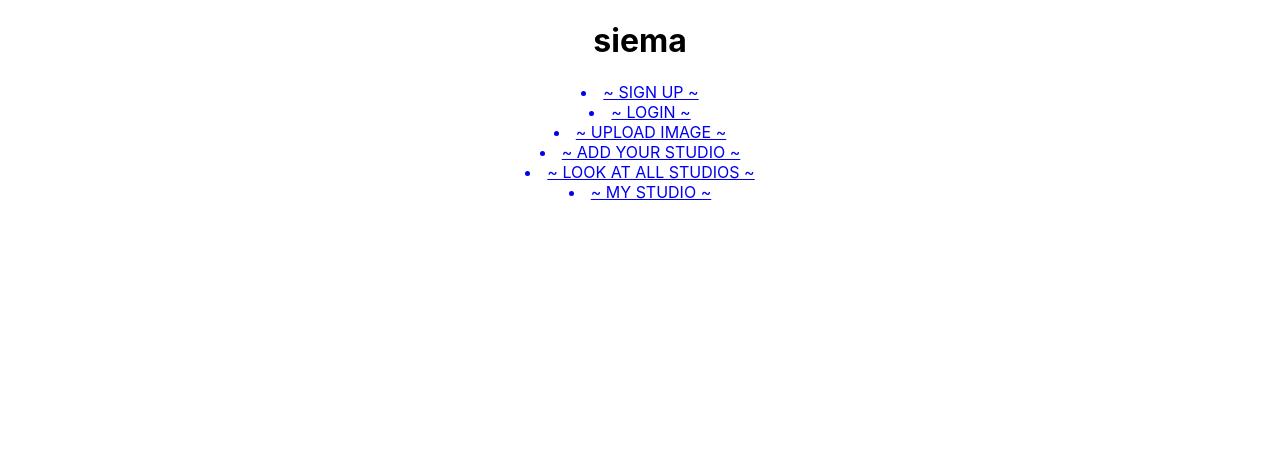
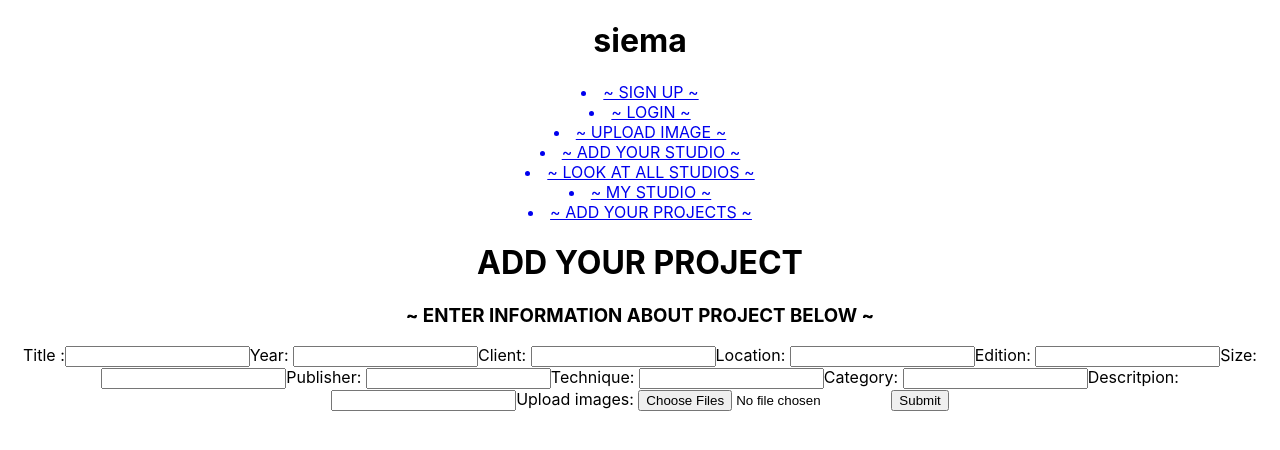
Before and after one commit to ewa-perlinska/React.js-studio-client, a React (Create React App) app: page /add-project/1 in a window 1280 px wide. Shown: the top 450 px of the page. Built offline with nearby package versions, Linux system fonts and the light colour scheme.

Commit message:
Add multipule images to project in form and action

```diff
--- a/src/App.js
+++ b/src/App.js
@@ -9,7 +9,7 @@ import StudioListContainer from "./components/Studio/StudioListContainer";
 import StudioDetails from "./components/Studio/StudioDetails";
 import MyStudioContainer from "./components/Studio/MyStudioContainer";
 import UpdateStudioContainer from "./components/Studio/UpdateStudioContainer";
-import UpdateStudioRender from "./components/Studio/UpdateStudioRender";
+import CreateProjectContainer from "./components/Project/CreateProjectContainer";
 
 function App() {
   return (
@@ -34,6 +34,9 @@ function App() {
         <Link to="/mystudio">
           <li>~ MY STUDIO ~</li>
         </Link>
+        <Link to="/createProject">
+          <li>~ ADD YOUR PROJECTS ~</li>
+        </Link>
         <Route exact path="/studio" component={StudioListContainer} />
         <Route exact path="/studio/:id" component={StudioDetails} />
         <Route exact path="/signup" component={SignupContainer} />
@@ -43,8 +46,13 @@ function App() {
         <Route exact path="/mystudio" component={MyStudioContainer} />
         <Route
           exact
+          path="/add-project/:id"
+          component={CreateProjectContainer}
+        />
+        <Route
+          exact
           path="/update-studio-information/:id"
-          component={UpdateStudioRender}
+          component={UpdateStudioContainer}
         />
       </Router>
     </div>
--- a/src/actions/projects.js
+++ b/src/actions/projects.js
@@ -51,12 +51,13 @@ function createProjectSuccess(project) {
   return {
     type: PROJECT_CREATE_SUCCESS,
     payload: {
-      project:
+      project: project
     }
   };
 }
 
-export const createProject = projectDetails => {
+export const createProject = (projectDetails, studioId) => {
+  console.log("do i have mt studio id here????? PROJECT ", studioId);
   return async function(dispatch, getState) {
     const stateData = getState().auth.data;
     const token = stateData.token;
@@ -64,10 +65,12 @@ export const createProject = projectDetails => {
 
     const response = await axios({
       method: "POST",
-      url: "http://localhost:4000/project",
+      url: `http://localhost:4000/studio/${studioId}/project`,
       headers: { authorization: `Bearer ${token}` },
+      studioId,
       data: {
-        projectDetails
+        projectDetails,
+        studioId
       }
     });
 
--- a/src/actions/studios.js
+++ b/src/actions/studios.js
@@ -135,13 +135,12 @@ export function studioUpdateSuccess(studio) {
 
 export function updateStudio(studioDetails, studioId) {
   console.log("do i have mt studio id here????? ", studioId);
-
+  console.log("do i have mt studio details here????? ", studioDetails);
   return async function(dispatch, getState) {
     const response = await axios({
       method: "PATCH",
       url: `${baseUrl}/studio/${studioId}`,
       studioId,
-
       data: {
         studioDetails
       }
--- a/src/components/Project/CreateProjectContainer.js
+++ b/src/components/Project/CreateProjectContainer.js
@@ -1,9 +1,9 @@
 import React, { useState } from "react";
 import { useDispatch, useSelector } from "react-redux";
 import { connect } from "react-redux";
-// import { createProject } from "../../actions/studios";
+import { createProject } from "../../actions/projects";
 
-function CreateProjectContainer() {
+function CreateProjectContainer(props) {
   const dispatch = useDispatch();
   const [projectData, setProjectData] = useState({
     title: "",
@@ -16,50 +16,79 @@ function CreateProjectContainer() {
     technique: "",
     category: "",
     descriptionOfProject: "",
-    image: ""
+    image: []
   });
 
+  console.log("DOOOO I HAVE MY PROPS????", props);
+
   const [loading, setLoading] = useState(false);
-  const state = useSelector(reduxState => {
-    return {
-      projectState: reduxState.project
-    };
-  });
+  // const state = useSelector(reduxState => {
+  //   return {
+  //     projectState: reduxState.project
+  //   };
+  // });
 
   const handleSubmit = event => {
-    console.log("---looking for roomId THROUGHT STATE---", state);
-
+    // console.log("---looking for roomId THROUGHT STATE---", state);
     event.preventDefault();
     // console.log(state);
     // const studioDetails = this.state;
-    dispatch(createProject(projectData));
+    props.dispatch(createProject(projectData, props.match.params.id));
+    // dispatch(createProject(projectData, studioId));
   };
 
   const handleFileSelect = async e => {
     setLoading(true);
     const files = e.target.files;
-    const data = new FormData();
-    data.append("file", files[0]);
-    data.append("upload_preset", "qcq8titl");
-    const res = await fetch(
-      `https://api.cloudinary.com/v1_1/eperlinska/image/upload`,
-      { method: "POST", body: data }
-    );
-    const file = await res.json();
-    console.log(file.url);
+    const arr = Object.values(files);
+    console.log(arr, "whaat");
 
-    setStudioData(prevState => {
-      return { ...prevState, image: file.url };
+    const requests = arr.map(file => {
+      const data = new FormData();
+      data.append("file", file);
+      console.log("what is dataaaaaaaaa ???", data);
+
+      data.append("upload_preset", "qcq8titl");
+      return fetch(`https://api.cloudinary.com/v1_1/eperlinska/image/upload`, {
+        method: "POST",
+        body: data
+      });
     });
+
+    Promise.all(requests)
+      .then(allRequests => {
+        console.log(allRequests);
+        return Promise.all(allRequests.map(r => r.json()));
+      })
+      .then(data => {
+        // console.log(data, "dataaaa");
+        data.map(url => {
+          // console.log("whaaaat is my state???", projectData);
+          setProjectData(prevState => {
+            // console.log("DOOOO I HAVE URL ??", url.url);
+            console.log(
+              " WWWWWWWAAAAAT IS THISSS ? ",
+              projectData.image.concat(url.url)
+            );
+
+            return {
+              ...prevState.image,
+              image: [...prevState.image, projectData.image.concat(url.url)]
+            };
+          });
+        });
+      });
+
+    // setProjectData({ image: url.url })
 
     setLoading(false);
   };
 
   const handleChange = e => {
     const { name, value } = e.target;
-    setProjectData(prevState => {
-      return { ...prevState, [name]: value };
-    });
+    // setProjectData(prevState => {
+    //   return { ...prevState, [name]: value };
+    // });
   };
 
   const {
@@ -106,8 +135,14 @@ function CreateProjectContainer() {
           name="descriptionOfProject"
           value={descriptionOfProject}
         />
-        <label>Upload images: </label>
-        <input type="file" onChange={handleFileSelect} name="image" />
+        <label for="files">Upload images: </label>
+        <input
+          type="file"
+          id="files"
+          onChange={handleFileSelect}
+          name="image"
+          multiple
+        />
         <input type="submit" />
       </form>
     </div>
--- a/src/components/Studio/MyStudio.js
+++ b/src/components/Studio/MyStudio.js
@@ -23,6 +23,13 @@ class MyStudio extends Component {
               </button>{" "}
             </Link>
           </div>
+          <div>
+            <Link to={`/add-project/${this.props.id}`}>
+              <button onClick={() => this.props.onClick(this.props.id)}>
+                ~ ADD PROJECT ~
+              </button>{" "}
+            </Link>
+          </div>
         </div>
       </div>
     );
--- a/src/components/Studio/UpdateStudioContainer.js
+++ b/src/components/Studio/UpdateStudioContainer.js
@@ -3,7 +3,7 @@ import { useDispatch, useSelector } from "react-redux";
 import { connect } from "react-redux";
 import { updateStudio } from "../../actions/studios";
 
-function UpdateStudioContainer() {
+function UpdateStudioContainer(props) {
   const dispatch = useDispatch();
   const [studioData, setStudioData] = useState({
     studioName: "",
@@ -19,24 +19,24 @@ function UpdateStudioContainer() {
     featuredImage: ""
   });
 
-  // console.log("DOOOO I HAVE MY PROPS????", this.props);
+  console.log("DOOOO I HAVE MY PROPS????", props);
 
   const [loading, setLoading] = useState(false);
-  const state = useSelector(reduxState => {
-    return {
-      studioState: reduxState.studio
-    };
-  });
+  // const state = useSelector(reduxState => {
+  //   return {
+  //     studioState: reduxState.studio
+  //   };
+  // });
 
   const handleSubmit = event => {
-    console.log("---looking for roomId THROUGHT STATE---", state);
+    // console.log("---looking for roomId THROUGHT STATE---", state);
 
     event.preventDefault();
-    // console.log("DOOO I HAVE MY PARAMS????? ", this.props.match.params.id);
+    console.log("DOOO I HAVE MY PARAMS????? ", props.match.params.id);
 
     // console.log(state);
     // const studioDetails = this.state;
-    this.props.dispatch(updateStudio(studioData, this.props.match.params.id));
+    props.dispatch(updateStudio(studioData, props.match.params.id));
   };
 
   const handleFileSelect = async e => {
--- a/src/components/Studio/UpdateStudioRender.js
+++ b/src/components/Studio/UpdateStudioRender.js
@@ -3,7 +3,7 @@ import UpdateStudioContainer from "./UpdateStudioContainer";
 
 class UpdateStudioRender extends Component {
   componentDidMount() {
-    console.log("WWWWWWWAAAAAT ARE MY PROPS", this.props.match.params.id);
+    console.log("WWWWWWWAAAAAT ARE MY PROPS", this.props);
   }
   render() {
     return (
```
